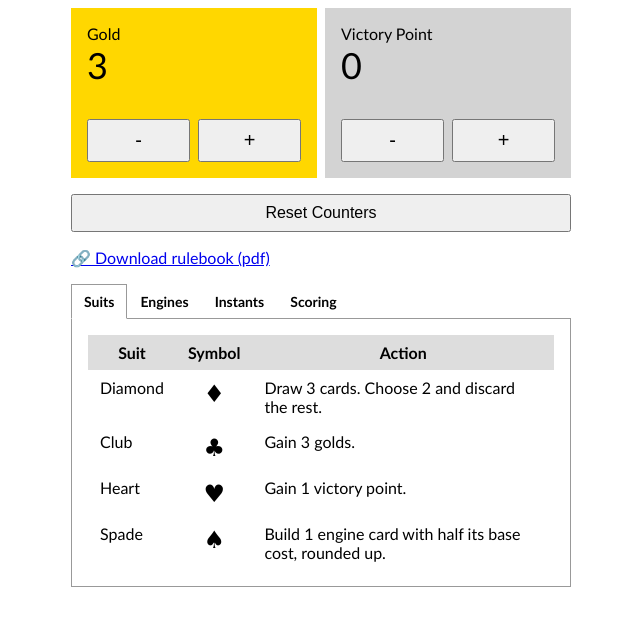
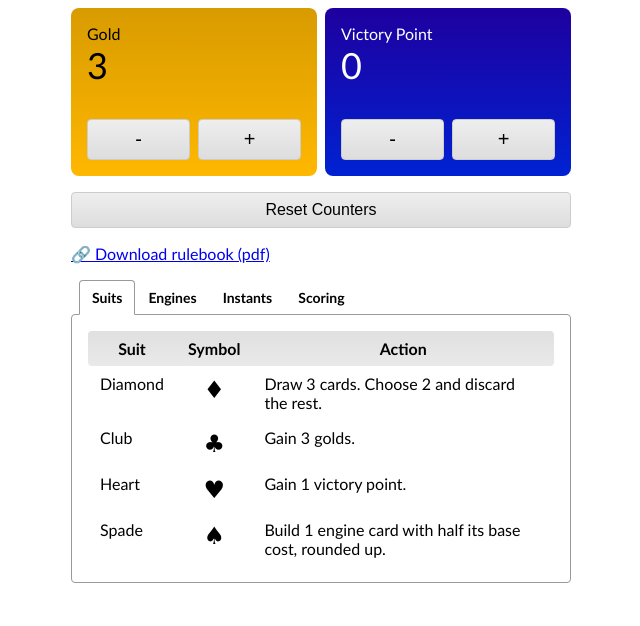
Before and after one commit to deta-aditya/engine-counter, a React (Vite) app: page / in a window 1280 px wide. Shown: the top 626 px of the page, without its empty margins (319-959 px from the left). Built offline with nearby package versions, Linux system fonts and the light colour scheme.

Commit message:
modify styles

```diff
--- a/src/index.css
+++ b/src/index.css
@@ -6,6 +6,11 @@ body {
 button {
   padding: 8px 12px;
   font-size: 16px;
+  border-radius: 4px;
+  background-color: transparent;
+  background: linear-gradient(#eee, #ddd);
+  border: 1px solid #ccc;
+  cursor: pointer;
 }
 
 .header {
@@ -24,14 +29,16 @@ button {
 
 .counter {
   padding: 16px;
+  border-radius: 8px;
 }
 
 .gold-counter {
-  background-color: gold;
+  background: linear-gradient(#d89b00, #ffb800);
 }
 
 .vp-counter {
-  background-color: lightgrey;
+  background: linear-gradient(#1e009f, #0022d2);
+  color: #fff;
 }
 
 .value {
@@ -70,6 +77,7 @@ button {
 
 .tabs-items {
   display: flex;
+  margin-left: 8px;
 }
 
 .tabs-item {
@@ -82,6 +90,7 @@ button {
   z-index: 1;
   font-size: 14px;
   font-weight: 600;
+  border-radius: 4px 4px 0 0;
 }
 
 .tabs-item.active {
@@ -91,6 +100,7 @@ button {
 
 .tabs-contents {
   border: 1px solid #999;
+  border-radius: 4px;
   padding: 16px;
   position: relative;
   top: -1px;
@@ -107,8 +117,16 @@ th, td {
 }
 
 thead th {
-  background-color: #ddd;
+  background: linear-gradient(#e0e0e0, #e9e9e9);
   vertical-align: middle;
+}
+
+thead th:first-child {
+  border-radius: 4px 0 0 4px;
+}
+
+thead th:last-child {
+  border-radius: 0 4px 4px 0;
 }
 
 .suit-symbol {
```
